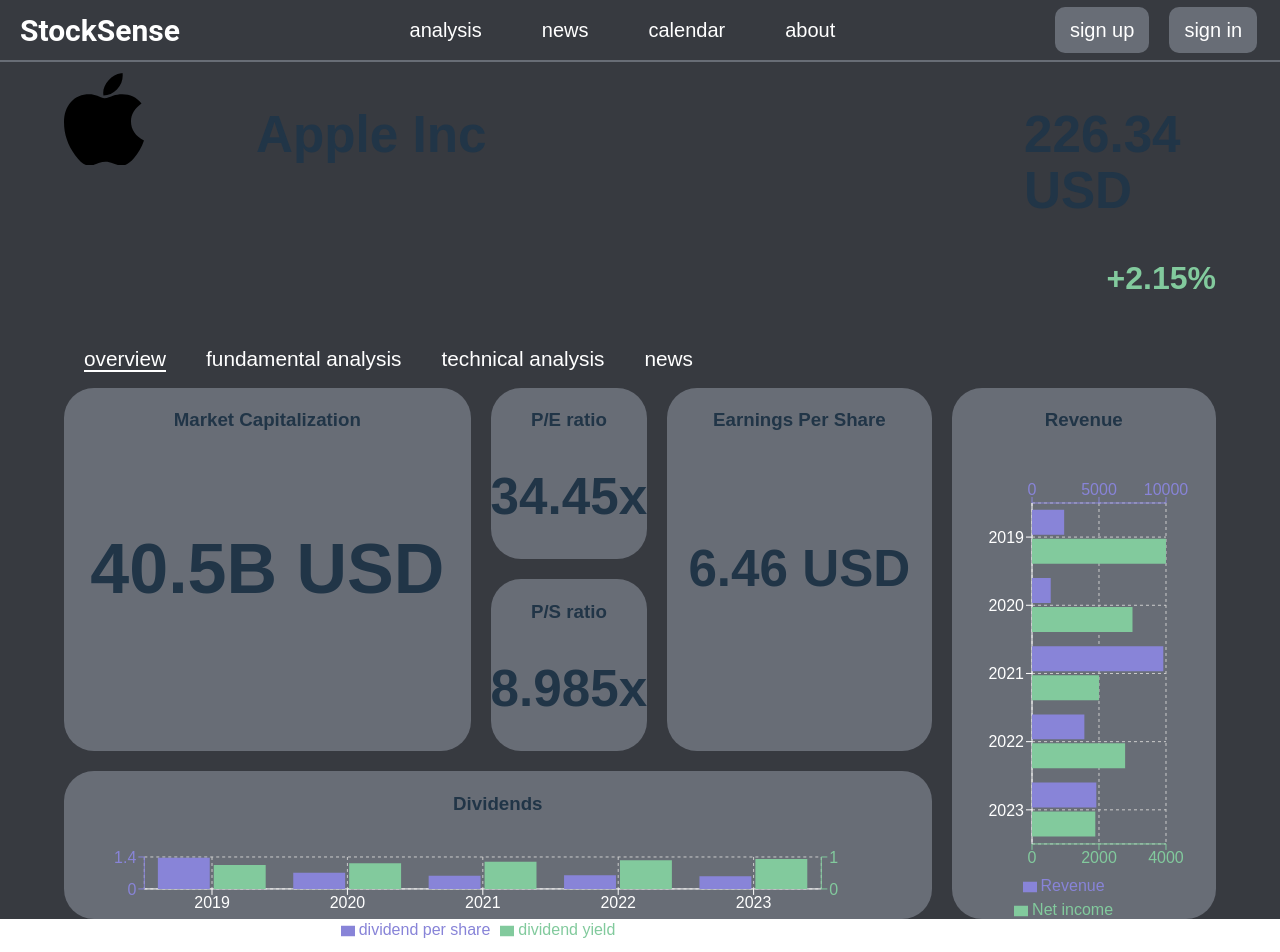
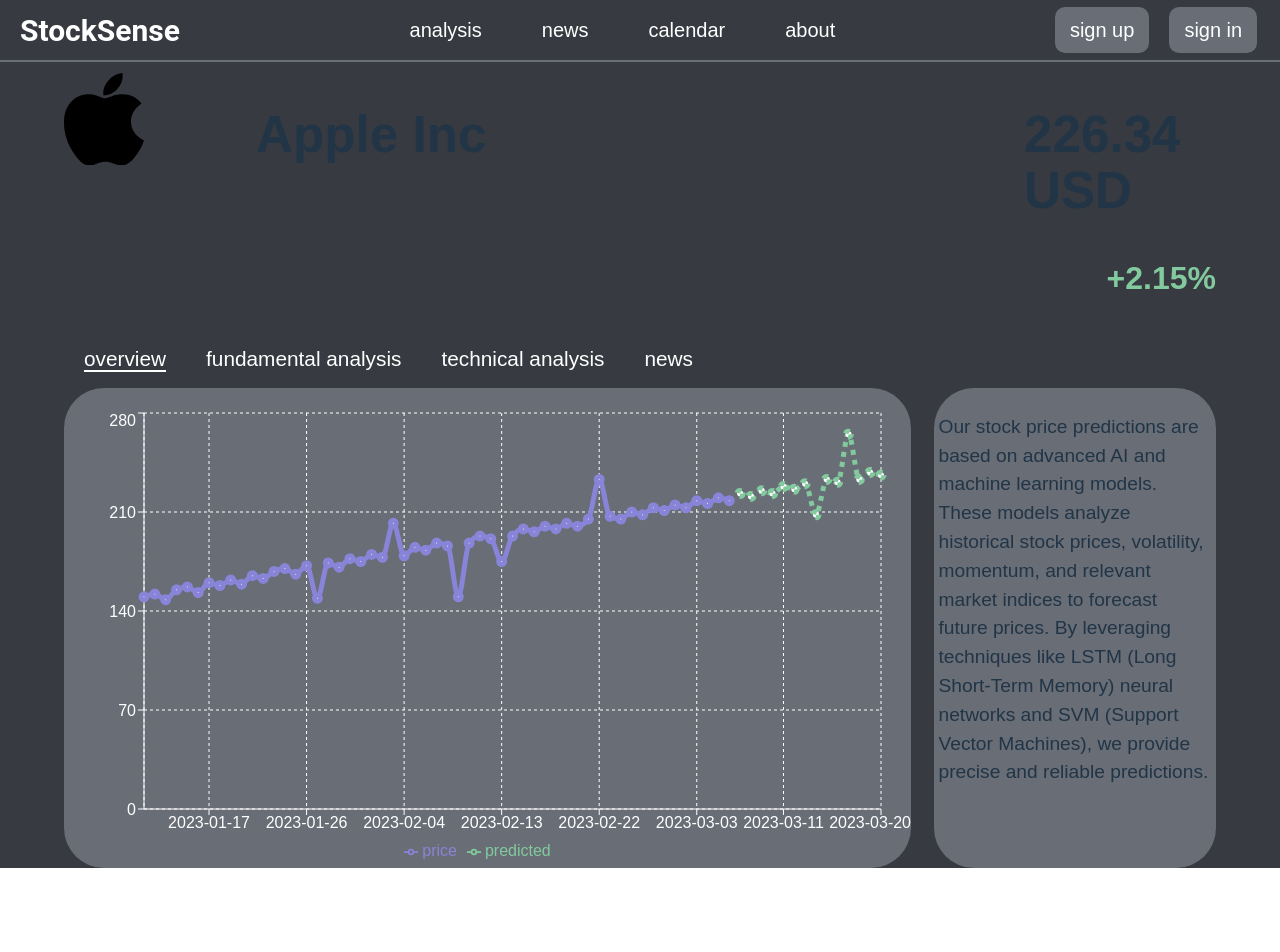
Before and after one commit to SzymonLiszewski/investmentApp, a React (Vite) app in the folder frontend/: page /analysis2 in a window 1280 px wide. Shown: the top 952 px of the page. After the commit the page ends 875 px from the top, so only its background shows below. Built offline with nearby package versions, Linux system fonts and the light colour scheme.

Commit message:
overview analysis

```diff
--- a/frontend/src/App.jsx
+++ b/frontend/src/App.jsx
@@ -7,6 +7,7 @@ import HomePage from './pages/HomePage';
 import News from './pages/News';
 import FundamentalAnalysis from './components/FundamentalAnalysis';
 import Analysis2 from './pages/Analysis2';
+import ForecastView from './components/ForecastView';
 
 const App = () => {
     return (
@@ -17,8 +18,7 @@ const App = () => {
                     <Route path='/' element={<HomePage/>}/>
                     <Route path='/news' element={<News/>}/>
                     <Route path='/analysis' element={<Analysis/>}/>
-                    <Route path='/analysis/fundamental' element={<FundamentalAnalysis/>}/>
-                    <Route path='/analysis2' element={<Analysis2/>}/>
+                    <Route path='/analysis2/*' element={<Analysis2/>}/>
                 </Routes>
             </div>
         </Fragment>
--- a/frontend/src/components/AnalysisNavigation.jsx
+++ b/frontend/src/components/AnalysisNavigation.jsx
@@ -13,16 +13,16 @@ const AnalysisNavigation = () => {
     <nav className="navbar">
       <ul>
         <li className={location.pathname === '/analysis2' ? 'active' : ''}>
-          <Link to="/overwiev">overview</Link>
+          <Link to="">overview</Link>
         </li>
-        <li className={location.pathname === '/fundamental' ? 'active' : ''}>
-          <Link to="/fundamental">fundamental analysis</Link>
+        <li className={location.pathname === '/analysis2/fundamental' ? 'active' : ''}>
+          <Link to="fundamental">fundamental analysis</Link>
         </li>
         <li className={location.pathname === '/technical' ? 'active' : ''}>
-          <Link to="/technical">technical analysis</Link>
+          <Link to="technical">technical analysis</Link>
         </li>
         <li className={location.pathname === '/news' ? 'active' : ''}>
-          <Link to="/news">news</Link>
+          <Link to="news">news</Link>
         </li>
       </ul>
     </nav>
--- /dev/null
+++ b/frontend/src/components/ForecastView.jsx
@@ -0,0 +1,15 @@
+import "./styles/ForecastView.css"
+import StockChart from "./StockPriceChart";
+function ForecastView(){
+    return (
+        <div className="ForecastContainer">
+            <div className="chart">
+                <StockChart/>
+            </div>
+            <div className="description">
+                <p>Our stock price predictions are based on advanced AI and machine learning models. These models analyze historical stock prices, volatility, momentum, and relevant market indices to forecast future prices. By leveraging techniques like LSTM (Long Short-Term Memory) neural networks and SVM (Support Vector Machines), we provide precise and reliable predictions.</p>
+            </div>
+        </div>
+    )
+}
+export default ForecastView;
--- a/frontend/src/components/StockPriceChart.jsx
+++ b/frontend/src/components/StockPriceChart.jsx
@@ -6,35 +6,89 @@ import {
 
 // Przykładowe dane
 const data = [
-  { date: '2023-01-01', price: 150 },
-  { date: '2023-01-02', price: 152 },
-  { date: '2023-01-03', price: 153 },
-  { date: '2023-01-04', price: 155 },
-  { date: '2023-01-05', price: 157 },
-  { date: '2023-01-06', price: 158 },
-  { date: '2023-01-07', price: 160 },
-  { date: '2023-01-08', price: 162 },
-  { date: '2023-01-09', price: 164 },
-  { date: '2023-01-10', price: 165 },
-  // Przewidywane dane
-  { date: '2023-01-11', predicted: 166, lowerBound: 160, upperBound: 170 },
-  { date: '2023-01-12', predicted: 167, lowerBound: 161, upperBound: 171 },
-  { date: '2023-01-13', predicted: 168, lowerBound: 162, upperBound: 172 },
-  { date: '2023-01-14', predicted: 169, lowerBound: 163, upperBound: 173 },
-  { date: '2023-01-15', predicted: 170, lowerBound: 164, upperBound: 174 },
+  { date: '2023-01-11', price: 150, lowerBound: 145, upperBound: 155 },
+  { date: '2023-01-12', price: 152, lowerBound: 147, upperBound: 157 },
+  { date: '2023-01-13', price: 148, lowerBound: 143, upperBound: 153 },
+  { date: '2023-01-14', price: 155, lowerBound: 150, upperBound: 160 },
+  { date: '2023-01-15', price: 157, lowerBound: 152, upperBound: 162 },
+  { date: '2023-01-16', price: 153, lowerBound: 148, upperBound: 158 },
+  { date: '2023-01-17', price: 160, lowerBound: 155, upperBound: 165 },
+  { date: '2023-01-18', price: 158, lowerBound: 153, upperBound: 163 },
+  { date: '2023-01-19', price: 162, lowerBound: 157, upperBound: 167 },
+  { date: '2023-01-20', price: 159, lowerBound: 154, upperBound: 164 },
+  { date: '2023-01-21', price: 165, lowerBound: 160, upperBound: 170 },
+  { date: '2023-01-22', price: 163, lowerBound: 158, upperBound: 168 },
+  { date: '2023-01-23', price: 168, lowerBound: 163, upperBound: 173 },
+  { date: '2023-01-24', price: 170, lowerBound: 165, upperBound: 175 },
+  { date: '2023-01-25', price: 166, lowerBound: 161, upperBound: 171 },
+  { date: '2023-01-26', price: 172, lowerBound: 167, upperBound: 177 },
+  { date: '2023-01-27', price: 149, lowerBound: 164, upperBound: 174 },
+  { date: '2023-01-28', price: 174, lowerBound: 169, upperBound: 179 },
+  { date: '2023-01-29', price: 171, lowerBound: 166, upperBound: 176 },
+  { date: '2023-01-30', price: 177, lowerBound: 172, upperBound: 182 },
+  { date: '2023-01-31', price: 175, lowerBound: 170, upperBound: 180 },
+  { date: '2023-02-01', price: 180, lowerBound: 175, upperBound: 185 },
+  { date: '2023-02-02', price: 178, lowerBound: 173, upperBound: 183 },
+  { date: '2023-02-03', price: 202, lowerBound: 177, upperBound: 187 },
+  { date: '2023-02-04', price: 179, lowerBound: 174, upperBound: 184 },
+  { date: '2023-02-05', price: 185, lowerBound: 180, upperBound: 190 },
+  { date: '2023-02-06', price: 183, lowerBound: 178, upperBound: 188 },
+  { date: '2023-02-07', price: 188, lowerBound: 183, upperBound: 193 },
+  { date: '2023-02-08', price: 186, lowerBound: 181, upperBound: 191 },
+  { date: '2023-02-09', price: 150, lowerBound: 185, upperBound: 195 },
+  { date: '2023-02-10', price: 188, lowerBound: 183, upperBound: 193 },
+  { date: '2023-02-11', price: 193, lowerBound: 188, upperBound: 198 },
+  { date: '2023-02-12', price: 191, lowerBound: 186, upperBound: 196 },
+  { date: '2023-02-13', price: 175, lowerBound: 190, upperBound: 200 },
+  { date: '2023-02-14', price: 193, lowerBound: 188, upperBound: 198 },
+  { date: '2023-02-15', price: 198, lowerBound: 193, upperBound: 203 },
+  { date: '2023-02-16', price: 196, lowerBound: 191, upperBound: 201 },
+  { date: '2023-02-17', price: 200, lowerBound: 195, upperBound: 205 },
+  { date: '2023-02-18', price: 198, lowerBound: 193, upperBound: 203 },
+  { date: '2023-02-19', price: 202, lowerBound: 197, upperBound: 207 },
+  { date: '2023-02-20', price: 200, lowerBound: 195, upperBound: 205 },
+  { date: '2023-02-21', price: 205, lowerBound: 200, upperBound: 210 },
+  { date: '2023-02-22', price: 233, lowerBound: 198, upperBound: 208 },
+  { date: '2023-02-23', price: 207, lowerBound: 202, upperBound: 212 },
+  { date: '2023-02-24', price: 205, lowerBound: 200, upperBound: 210 },
+  { date: '2023-02-25', price: 210, lowerBound: 205, upperBound: 215 },
+  { date: '2023-02-26', price: 208, lowerBound: 203, upperBound: 213 },
+  { date: '2023-02-27', price: 213, lowerBound: 208, upperBound: 218 },
+  { date: '2023-02-28', price: 211, lowerBound: 206, upperBound: 216 },
+  { date: '2023-03-01', price: 215, lowerBound: 210, upperBound: 220 },
+  { date: '2023-03-02', price: 213, lowerBound: 208, upperBound: 218 },
+  { date: '2023-03-03', price: 218, lowerBound: 213, upperBound: 223 },
+  { date: '2023-03-04', price: 216, lowerBound: 211, upperBound: 221 },
+  { date: '2023-03-05', price: 220, lowerBound: 215, upperBound: 225 },
+  { date: '2023-03-06', price: 218, lowerBound: 213, upperBound: 223 },
+  { date: '2023-03-07', predicted: 223, lowerBound: 218, upperBound: 228 },
+  { date: '2023-03-08', predicted: 221, lowerBound: 216, upperBound: 226 },
+  { date: '2023-03-09', predicted: 225, lowerBound: 220, upperBound: 230 },
+  { date: '2023-03-10', predicted: 223, lowerBound: 218, upperBound: 228 },
+  { date: '2023-03-11', predicted: 228, lowerBound: 223, upperBound: 233 },
+  { date: '2023-03-12', predicted: 226, lowerBound: 221, upperBound: 231 },
+  { date: '2023-03-13', predicted: 230, lowerBound: 225, upperBound: 235 },
+  { date: '2023-03-14', predicted: 208, lowerBound: 223, upperBound: 233 },
+  { date: '2023-03-15', predicted: 233, lowerBound: 228, upperBound: 238 },
+  { date: '2023-03-16', predicted: 231, lowerBound: 226, upperBound: 236 },
+  { date: '2023-03-17', predicted: 265, lowerBound: 230, upperBound: 240 },
+  { date: '2023-03-18', predicted: 233, lowerBound: 228, upperBound: 238 },
+  { date: '2023-03-19', predicted: 238, lowerBound: 233, upperBound: 243 },
+  { date: '2023-03-20', predicted: 236, lowerBound: 231, upperBound: 241 },
+
 ];
 
 const StockChart = () => {
   return (
-    <ResponsiveContainer width="100%" height={250}>
+    <ResponsiveContainer width="100%" height="100%">
       <LineChart data={data} margin={{ top: 5, right: 30, left: 20, bottom: 5 }}>
         <CartesianGrid strokeDasharray="3 3" stroke="#fff"/>
         <XAxis dataKey="date" stroke="#fff"/>
         <YAxis stroke="#fff"/>
         <Tooltip />
         <Legend />
-        <Line type="monotone" dataKey="price" stroke="#009127" strokeWidth={5}/>
-        <Line type="monotone" dataKey="predicted" stroke="#FF8042" strokeDasharray="5 5" strokeWidth={5}/>
+        <Line type="monotone" dataKey="price" stroke="#8884d8" strokeWidth={5}/>
+        <Line type="monotone" dataKey="predicted" stroke="#82ca9d" strokeDasharray="5 5" strokeWidth={5}/>
         <Area type="monotone" dataKey="upperBound" stroke="none" fill="#82ca9d" fillOpacity={0.2} />
         <Area type="monotone" dataKey="lowerBound" stroke="none" fill="#82ca9d" fillOpacity={0.2} />
       </LineChart>
--- /dev/null
+++ b/frontend/src/components/styles/ForecastView.css
@@ -0,0 +1,28 @@
+.ForecastContainer {
+    display: grid;
+    grid-template-columns: 3fr 1fr;
+    grid-template-rows: 1fr;
+    grid-column-gap: 2cap;
+    grid-row-gap: 20px;
+    background-color: #373A40;
+    width:90vw;
+    height: 60vh;
+    margin-top: 0px;
+    padding-top: 0vh;
+    padding-left: 5vw;
+    padding-right: 5vw;
+
+    }
+
+.chart {
+    grid-area: 1 / 1 / 2 / 2;
+    background-color: #686D76;
+    border-radius: 40px;
+    padding-top: 20px;
+}
+.description {
+    grid-area: 1 / 2 / 2 / 3;
+    background-color: #686D76;
+    border-radius: 40px;
+    padding-top: 20px;
+}
--- a/frontend/src/pages/Analysis2.jsx
+++ b/frontend/src/pages/Analysis2.jsx
@@ -1,6 +1,8 @@
 import "../components/styles/Analysis2.css"
 import FundamentalAnalysis from "../components/FundamentalAnalysis"
 import AnalysisNavigation from "../components/AnalysisNavigation"
+import {Route, Routes} from 'react-router-dom';
+import ForecastView from "../components/ForecastView";
 function Analysis2(){
     return (
         <div className="analysis-container">
@@ -13,8 +15,11 @@ function Analysis2(){
                 </div>
             </div>
             <div className="stock-analysis">
-                <AnalysisNavigation id="AnalysisNavigation"/>
-                <FundamentalAnalysis/>
+            <AnalysisNavigation/>
+            <Routes>
+                    <Route path='/' element={<ForecastView/>}/>
+                    <Route path='/fundamental' element={<FundamentalAnalysis/>}/>
+                </Routes>
             </div>
         </div>
     )
```
